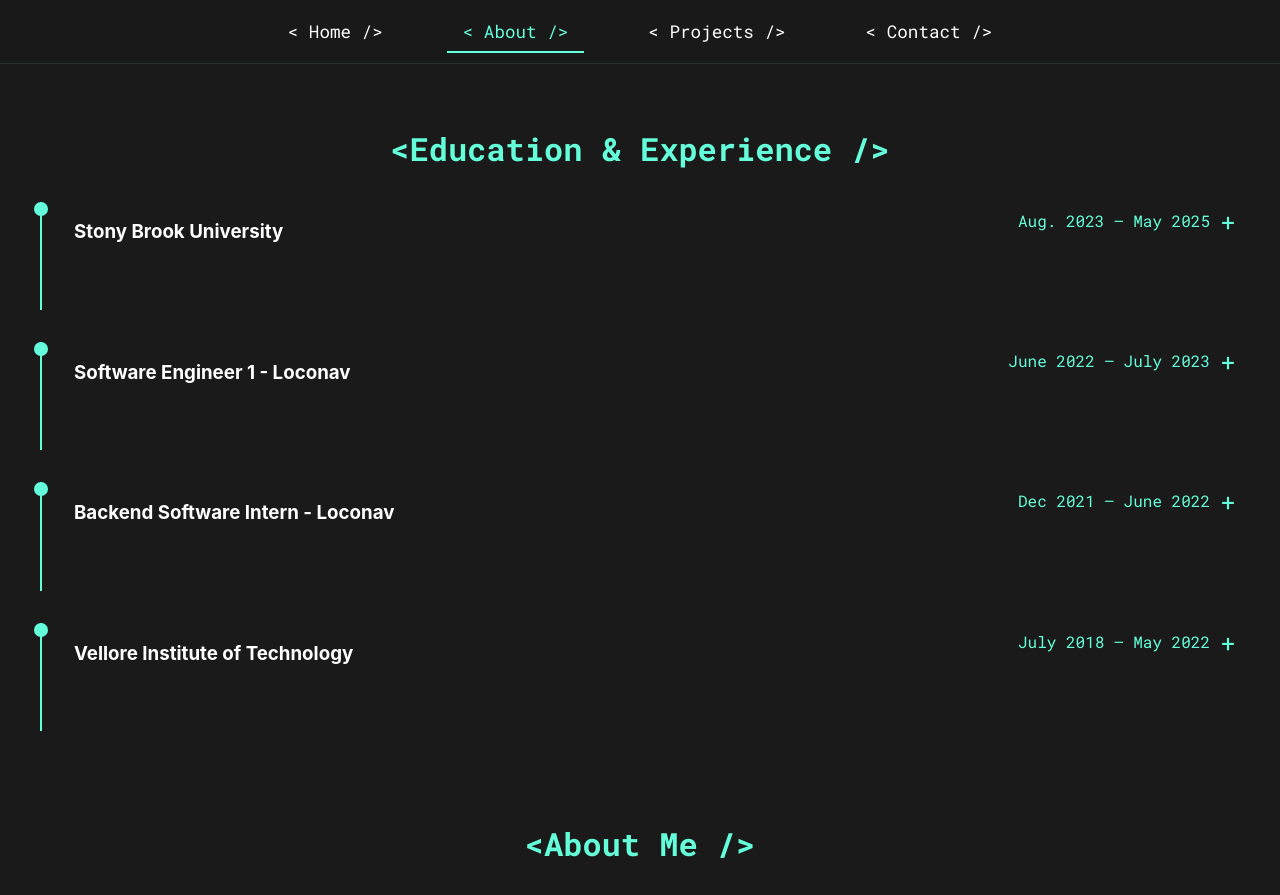
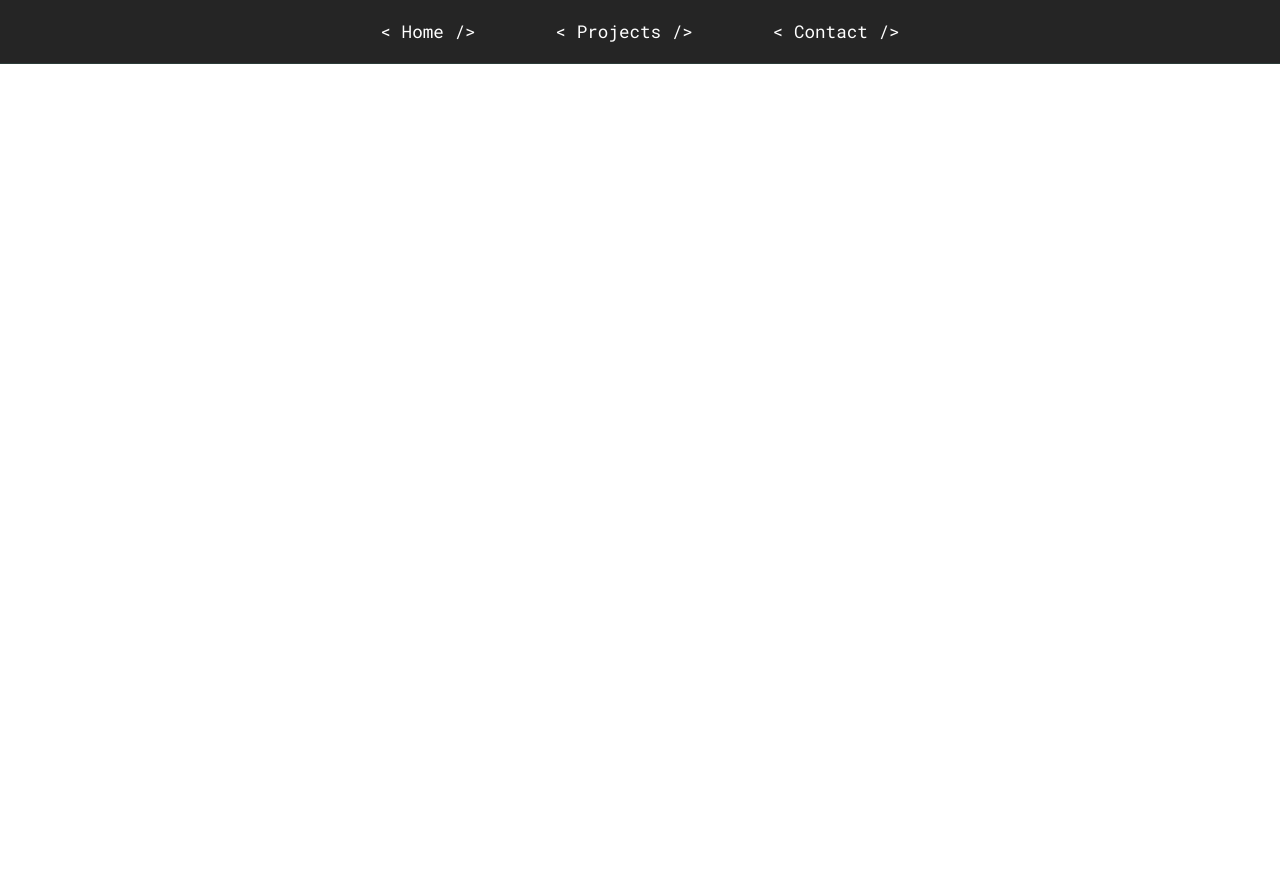
Before and after one commit to srinivaslikhith/portfolio-aws, a React (Create React App) app: page /about in a window 1280 px wide. Shown: the top 895 px of the page. After the commit the page ends 800 px from the top, so only its background shows below. Built offline with nearby package versions, Linux system fonts and the light colour scheme.

Commit message:
remove about

```diff
--- a/src/App.js
+++ b/src/App.js
@@ -13,7 +13,7 @@ function App() {
       <Navbar />
       <Switch>
         <Route path='/' component={Home} />
-        <Route path='/about' component={About} />
+        {/* <Route path='/about' component={About} /> */}
         <Route path='/projects' component={Projects} />
         <Route path='/contact' component={Contact} />
       </Switch>
--- a/src/components/css/about.css
+++ b/src/components/css/about.css
@@ -2,7 +2,7 @@
 @import url('https://fonts.googleapis.com/css2?family=Roboto+Mono:wght@400;700&display=swap');
 
 #about {
-  background-color: #1a1a1a;
+  background-color: #1a1a1a; /* Ensure this is applied */
   color: #ffffff;
   min-height: 100vh;
   padding: 100px 20px 40px;
@@ -50,37 +50,17 @@
   border-radius: 50%;
 }
 
-.timeline-item {
-    border-left: 2px solid #64ffda;
-    padding-left: 2rem;
-    position: relative;
-    padding-bottom: 2rem;
-    cursor: pointer;
-    transition: all 0.3s ease;
-  }
-
 .timeline-header {
   display: flex;
   justify-content: space-between;
   align-items: flex-start;
   margin-bottom: 1rem;
-    position: relative;
-    padding-right: 30px; /* Add padding to make room for the icon */
 }
 
-.expand-icon {
-  position: absolute;
-  right: 0;
-  top: 8px; /* Add some top padding */
-  font-size: 1.5rem;
-  color: #64ffda;
-  font-family: 'Roboto Mono', monospace;
-  line-height: 1;
-  width: 24px; /* Give it a fixed width */
-  height: 24px; /* Give it a fixed height */
-  display: flex;
-  align-items: center;
-  justify-content: center;
+.timeline-header h3 {
+  margin: 0;
+  font-size: 1.25rem;
+  color: #ffffff;
 }
 
 .period {
@@ -92,23 +72,9 @@
 }
 
 .timeline-details {
-    max-height: 0;
-    overflow: hidden;
-    transition: max-height 0.3s ease-out;
-    opacity: 0;
   margin: 0;
   padding: 0;
   list-style: none;
-  }
-
-  .timeline-item.expanded .timeline-details {
-    max-height: 500px; /* Adjust based on your content */
-    opacity: 1;
-    margin-top: 1rem;
-  }
-
-  .timeline-item:hover {
-    background-color: rgba(100, 255, 218, 0.05);
 }
 
 .timeline-details li {
@@ -116,16 +82,8 @@
   line-height: 1.6;
   position: relative;
   padding-left: 1.5rem;
-  opacity: 0;
-  transform: translateY(-10px);
-  transition: opacity 0.3s ease, transform 0.3s ease;
+  color: #ffffff;
 }
-
-.timeline-item.expanded .timeline-details li {
-    opacity: 1;
-    transform: translateY(0);
-  }
-
 
 .timeline-details li::before {
   content: '▹';
@@ -134,33 +92,12 @@
   color: #64ffda;
 }
 
-  .timeline-item.expanded .timeline-details li:nth-child(1) { transition-delay: 0.1s; }
-  .timeline-item.expanded .timeline-details li:nth-child(2) { transition-delay: 0.2s; }
-  .timeline-item.expanded .timeline-details li:nth-child(3) { transition-delay: 0.3s; }
-  .timeline-item.expanded .timeline-details li:nth-child(4) { transition-delay: 0.4s; }
-
-
-/* About Text Styles */
-.about-content {
-  background-color: rgba(100, 255, 218, 0.05);
-  padding: 2rem;
-  border-radius: 8px;
-  border: 1px solid rgba(100, 255, 218, 0.1);
-}
-
-.about-text {
-  line-height: 1.8;
-  font-size: 1.1rem;
-  margin: 0;
-}
-
 /* Skills Grid Styles */
 .skills-grid {
   display: grid;
   grid-template-columns: repeat(auto-fill, minmax(120px, 1fr));
   gap: 2rem;
   padding: 2rem;
-    /* Lighter background */
   background-color: rgba(255, 255, 255, 0.05);
   border-radius: 8px;
   border: 1px solid rgba(100, 255, 218, 0.2);
@@ -172,9 +109,8 @@
   align-items: center;
   gap: 0.5rem;
   transition: all 0.3s ease;
-    /* Lighter background for individual items */
   padding: 1rem;
-    background-color: rgba(255, 255, 255, 0.1);
+  background-color: rgba(255, 255, 255, 0.25);
   border-radius: 8px;
 }
 
@@ -186,7 +122,6 @@
 .skill-icon {
   width: 50px;
   height: 50px;
-    /* Remove filters to show original colors */
   transition: transform 0.3s ease;
 }
 
@@ -203,19 +138,6 @@
 
 /* Responsive Styles */
 @media (max-width: 768px) {
-    .skills-grid {
-      grid-template-columns: repeat(auto-fill, minmax(100px, 1fr));
-      gap: 1.5rem;
-      padding: 1.5rem;
-    }
-
-    .skill-item {
-      padding: 0.75rem;
-    }
-  }
-
-/* Responsive Styles */
-@media (max-width: 768px) {
   #about {
     padding: 80px 15px 30px;
   }
@@ -228,13 +150,14 @@
     font-size: 1.25rem;
   }
 
-  .about-text {
-    font-size: 1rem;
-  }
-
   .skills-grid {
     grid-template-columns: repeat(auto-fill, minmax(100px, 1fr));
     gap: 1.5rem;
+    padding: 1.5rem;
+  }
+
+  .skill-item {
+    padding: 0.75rem;
   }
 }
 
--- a/src/components/css/projects.css
+++ b/src/components/css/projects.css
@@ -1,3 +1,32 @@
+.skills-section {
+  margin-top: 4rem;
+}
+
+.skills-grid {
+  display: grid;
+  grid-template-columns: repeat(auto-fill, minmax(100px, 1fr));
+  gap: 1.5rem;
+  margin-top: 2rem;
+}
+
+.skill-item {
+  display: flex;
+  flex-direction: column;
+  align-items: center;
+  text-align: center;
+}
+
+.skill-icon {
+  width: 50px;
+  height: 50px;
+  margin-bottom: 0.5rem;
+}
+
+.skill-name {
+  font-size: 0.9rem;
+  color: #ffffff;
+}
+
 #projects {
     background-color: #1a1a1a;
     color: #ffffff;
--- a/src/components/js/about.js
+++ b/src/components/js/about.js
@@ -1,4 +1,4 @@
-import React, { useReducer } from 'react';
+import React from 'react';
 import '../css/about.css';
 
 // Import all skill icons
@@ -36,58 +36,44 @@ const skillIcons = {
   Kafka: kafkaIcon,
   NGINX: ngnixIcon,
   Django: djangoIcon,
-  SpringBoot: springIcon
+  SpringBoot: springIcon,
 };
 
-const toggleReducer = (state, action) => {
-  return state.includes(action.index)
-    ? state.filter((item) => item !== action.index)
-    : [...state, action.index];
-};
-
-
 function About() {
-  const [expandedItems, dispatch] = useReducer(toggleReducer, []);
-
-
-  const toggleItem = (index) => {
-    dispatch({ index });
-  };
-
   const timelineItems = [
     {
-      title: "Stony Brook University",
-      period: "Aug. 2023 – May 2025",
+      title: 'Stony Brook University',
+      period: 'Aug. 2023 – May 2025',
       details: [
-        "Masters in Computer Science",
-        "Coursework: Distributed Systems, Database Systems, Advanced Algorithms, Visualization",
+        'Masters in Computer Science',
+        'Coursework: Distributed Systems, Database Systems, Advanced Algorithms, Visualization',
       ],
     },
     {
-      title: "Software Engineer 1 - Loconav",
-      period: "June 2022 – July 2023",
+      title: 'Software Engineer 1 - Loconav',
+      period: 'June 2022 – July 2023',
       details: [
-        "Developed an autonomous command management system for dashcams using Celery-beat, WebSockets, Redis, and Kafka.",
-        "Developed an Over-the-Air (OTA) update system with a UI for managing package versions.",
-        "Contributed to a live streaming system with React and backend integration with Nginx and HLS.",
-        "Developed a version-based configuration management system using React, Celery, and Kafka.",
+        'Developed an autonomous command management system for dashcams using Celery-beat, WebSockets, Redis, and Kafka.',
+        'Developed an Over-the-Air (OTA) update system with a UI for managing package versions.',
+        'Contributed to a live streaming system with React and backend integration with Nginx and HLS.',
+        'Developed a version-based configuration management system using React, Celery, and Kafka.',
       ],
     },
     {
-      title: "Backend Software Intern - Loconav",
-      period: "Dec 2021 – June 2022",
+      title: 'Backend Software Intern - Loconav',
+      period: 'Dec. 2021 – June 2022',
       details: [
-        "Built APIs and web applications for real-time vehicle data tracking.",
-        "Developed a Traffic Sign Detector using MobileNetV2 and Python.",
-        "Integrated applications with monitoring tools such as Elastic APM, Bugsnag, and SonarQube.",
+        'Built APIs and web applications for real-time vehicle data tracking.',
+        'Developed a Traffic Sign Detector using MobileNetV2 and Python.',
+        'Integrated applications with monitoring tools such as Elastic APM, Bugsnag, and SonarQube.',
       ],
     },
     {
-      title: "Vellore Institute of Technology",
-      period: "July 2018 – May 2022",
+      title: 'Vellore Institute of Technology',
+      period: 'July 2018 – May 2022',
       details: [
         "Bachelor’s in Computer Science",
-        "Coursework: Operating Systems, Data Structures, Object-Oriented Programming, Java, Computer Networks, AI",
+        'Coursework: Operating Systems, Data Structures, Object-Oriented Programming, Java, Computer Networks, AI',
       ],
     },
   ];
@@ -96,21 +82,14 @@ function About() {
     <section id="about">
       <div className="about-container">
         <div className="timeline-section">
-          <h2 className="section-title">{"<Education & Experience />"}</h2>
+          <h2 className="section-title">{'<Education & Experience />'}</h2>
           <div className="timeline">
             {timelineItems.map((item, index) => (
-              <div
-                key={index}
-                className={`timeline-item ${expandedItems.includes(index) ? 'expanded' : ''}`}
-                onClick={() => toggleItem(index)}
-              >
+              <div key={index} className="timeline-item">
                 <div className="timeline-content">
                   <div className="timeline-header">
                     <h3>{item.title}</h3>
                     <span className="period">{item.period}</span>
-                    <span className="expand-icon">
-                      {expandedItems.includes(index) ? '−' : '+'}
-                    </span>
                   </div>
                   <ul className="timeline-details">
                     {item.details.map((detail, i) => (
@@ -123,20 +102,12 @@ function About() {
           </div>
         </div>
 
-        <div className="about-section">
-          <h2 className="section-title">{"<About Me />"}</h2>
-          <div className="about-content">
-            <p className="about-text">
-              During my time as a software engineer at LocoNav, I worked on developing and maintaining web applications and microservices using Ruby on Rails, Django, and gRPC. I joined LocoNav as a trainee in January 2022, after completing my bachelor's degree in computer science from Vellore Institute of Technology, and became a full-time engineer in June 2022. I have over two years of work experience in the software industry, and I am passionate about creating innovative and scalable solutions. I am currently pursuing my master's degree in computer science from Stony Brook University, where I am learning Systems, data science, and cloud computing. My goal is to enhance my skills and knowledge in these fields. I am a team player, a problem solver, and a lifelong learner, and I value quality, efficiency, and customer satisfaction in my work.
-            </p>
-          </div>
-        </div>
-
+        {/* Skills Section */}
         <div className="skills-section">
-          <h2 className="section-title">{"<Tech Stack />"}</h2>
+          <h2 className="section-title">{'<Skills />'}</h2>
           <div className="skills-grid">
-            {Object.entries(skillIcons).map(([skill, icon], index) => (
-              <div className="skill-item" key={index}>
+            {Object.entries(skillIcons).map(([skill, icon]) => (
+              <div key={skill} className="skill-item">
                 <img src={icon} alt={skill} className="skill-icon" />
                 <span className="skill-name">{skill}</span>
               </div>
--- a/src/components/js/navbar.js
+++ b/src/components/js/navbar.js
@@ -14,11 +14,11 @@ function Navbar() {
             {"< Home />"}
           </Link>
         </li>
-        <li>
+        {/* <li>
           <Link href="/about" className={location === '/about' ? 'active' : ''}>
             {"< About />"}
           </Link>
-        </li>
+        </li> */}
         <li>
           <Link href="/projects" className={location === '/projects' ? 'active' : ''}>
             {"< Projects />"}
```
Also changed, not shown: src/components/js/projects.js (+53 -0 lines). Lines whose indentation alone changed are shown as unchanged.
